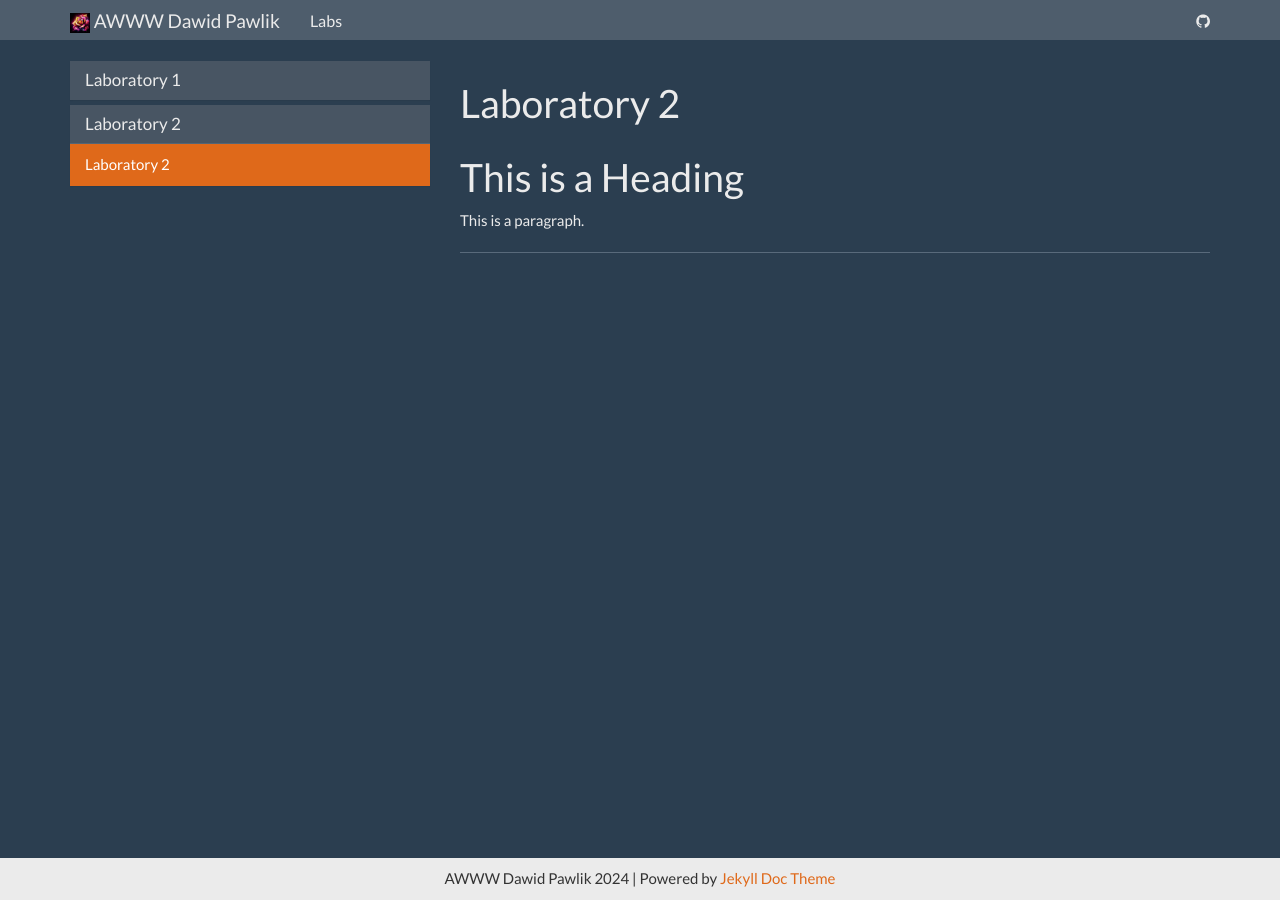
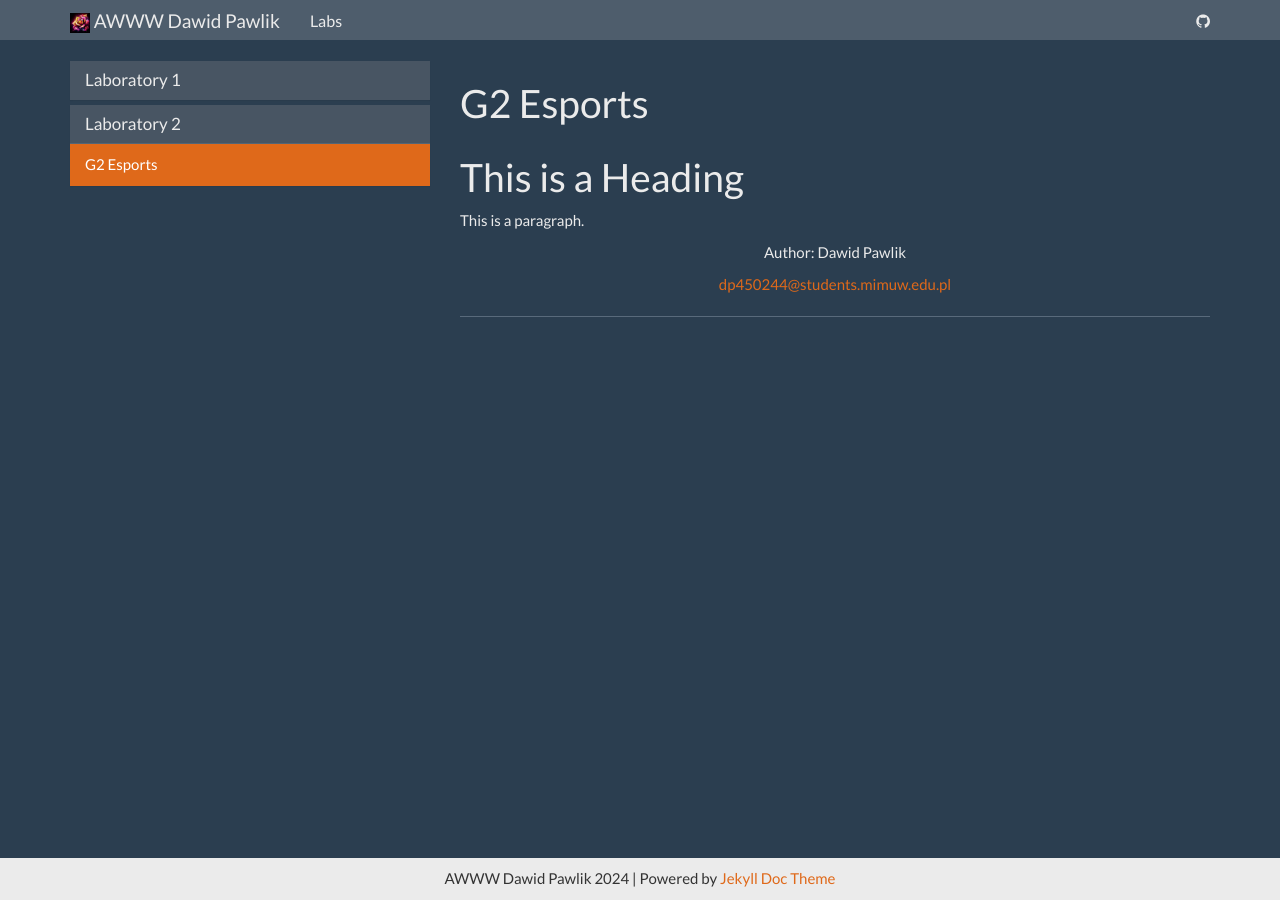
Before and after one commit to QuerthDP/awww, a Jekyll site: the page built from docs/_docs/lab2/index.html, in a window 1280 px wide. Built offline with Jekyll 4.4.1, drawn with Linux system fonts in a browser that asks for light colours; comment, search, counter and statistics services are not loaded.

Commit message:
Add html footer

```diff
--- a/docs/_data/docs.yml
+++ b/docs/_data/docs.yml
@@ -10,4 +10,4 @@
 
 - title: Laboratory 2
   docs:
-  - home
+  - html
--- a/docs/_docs/lab2/index.html
+++ b/docs/_docs/lab2/index.html
@@ -1,17 +1,20 @@
 ---
-title: Laboratory 2
-permalink: /labs/home/
+title: G2 Esports
+permalink: /labs/html/
 ---
 
 <!DOCTYPE html>
-<html>
+<html lang="en">
 <head>
-<title>Page Title</title>
+  <title>G2 Esports</title>
+  <link rel="icon" type="image/x-icon" href="/favicon.ico">
 </head>
 <body>
-
-<h1>This is a Heading</h1>
-<p>This is a paragraph.</p>
-
+  <h1>This is a Heading</h1>
+  <p>This is a paragraph.</p>
 </body>
+<footer style="text-align:center;">
+  <p>Author: Dawid Pawlik</p>
+  <p><a href="mailto:dp450244@students.mimuw.edu.pl">dp450244@students.mimuw.edu.pl</a></p>
+</footer>
 </html>
```
Also changed, not shown: docs/_docs/index.md (+1 -1 lines), docs/_docs/lab2/favicon.ico (added).
